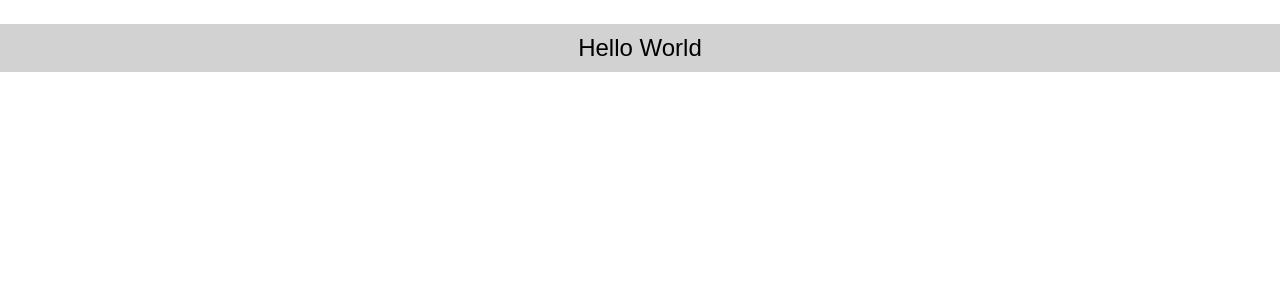
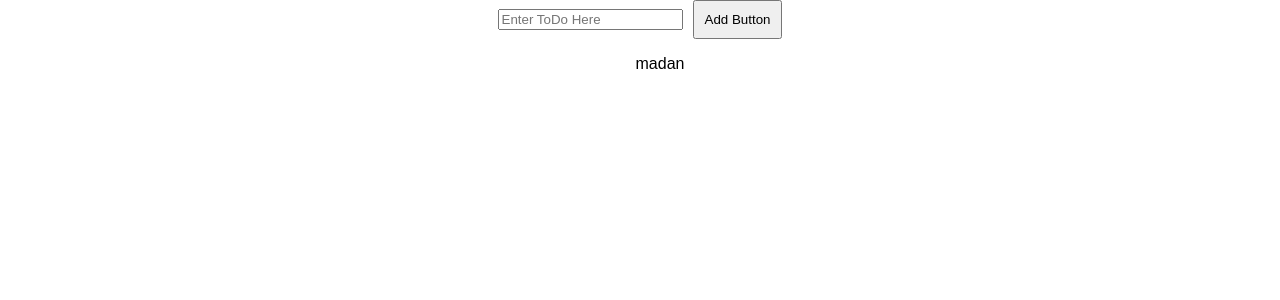
Before and after one commit to madan-webonise/ReactAssignment, a React (Create React App) app in the folder my-app/: page / in a window 1280 px wide. Shown: the top 300 px of the page. Built offline with nearby package versions, Linux system fonts and the light colour scheme.

Commit message:
Static Props and states working

```diff
--- a/my-app/src/App.js
+++ b/my-app/src/App.js
@@ -1,14 +1,26 @@
 import React, { Component } from 'react';
-import logo from './logo.svg';
 import './App.css';
-import FirstComponent from './FirstComponent'
 import './assets/styles/layout.css';
+import TodoList from './TodoList'
 
 class App extends Component {
+  constructor(props) {
+    super(props);
+    this.state = {
+      todoArray: ['hello', 'madan', 'akshay'],
+      name: "madan"
+    };
+  }
+
   render() {
     return (
       <div className="App">
-        <FirstComponent />
+        <form onSubmit={this.addItem}>
+          <input type="text"
+                 placeholder="Enter ToDo Here"/>
+          <button className="addBtn">Add Button</button>
+        </form>
+        <TodoList helloWorld={this.state.name} />
       </div>
     );
   }
--- /dev/null
+++ b/my-app/src/TodoList.js
@@ -0,0 +1,13 @@
+import React, { Component } from 'react';
+
+class TodoList extends Component {
+  render() {
+    return (
+      <ul>
+        <li>{this.props.helloWorld}</li>
+      </ul>
+    );
+  }
+}
+
+export default TodoList;
--- a/my-app/src/assets/styles/layout.css
+++ b/my-app/src/assets/styles/layout.css
@@ -3,3 +3,10 @@
   padding: 10px 0;
   background: #d2d2d2;
 }
+.addBtn {
+  margin-left:10px;
+  padding: 10px;
+}
+.inputBox {
+  padding: 10px;
+}
```
